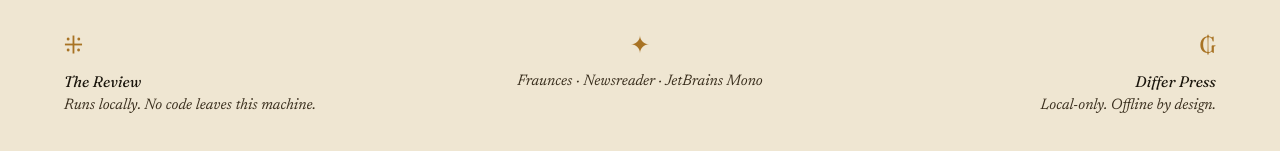
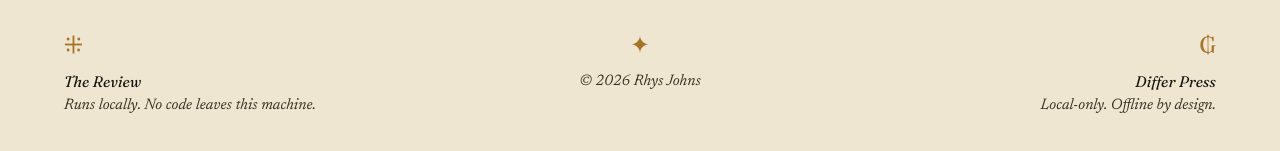
Before and after one commit to SpikePuppet/differ, a React (Vite) app: page / in a window 1280 px wide. Shown: the part 1246-1397 px from the top of the page. Built offline with nearby package versions, Linux system fonts and the light colour scheme.

Commit message:
Add copyright notice and my name

```diff
--- a/frontend/src/components/Colophon.tsx
+++ b/frontend/src/components/Colophon.tsx
@@ -10,7 +10,7 @@ export function Colophon({ sessionId }: { sessionId?: string }) {
       </div>
       <div className="center">
         <div className="mark">✦</div>
-        <p>Fraunces · Newsreader · JetBrains Mono</p>
+        <p>© {new Date().getFullYear()} Rhys Johns</p>
       </div>
       <div className="right">
         <div className="mark">₲</div>
```
